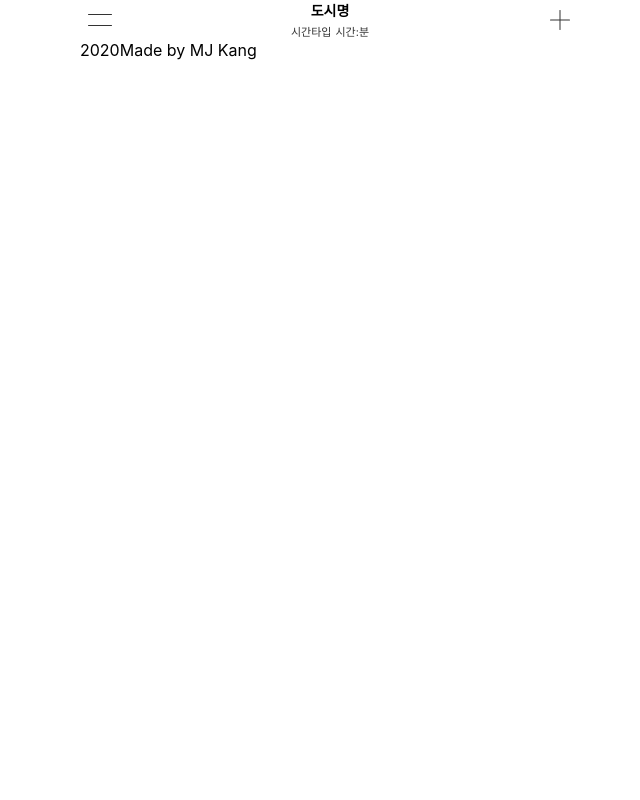
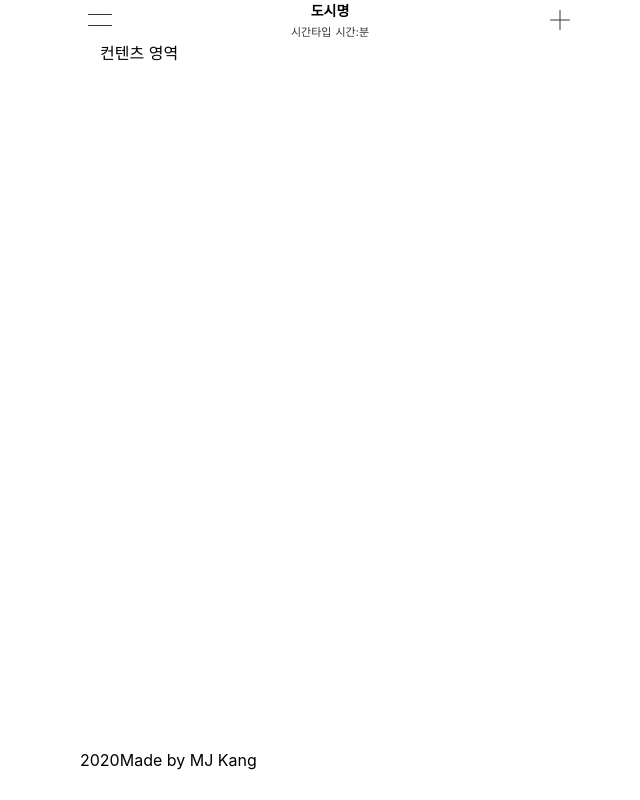
Before and after one commit to mjkang0987/recommendClothes, a React (Create React App) app in the folder clothes/: page / in a window 1280 px wide. Shown: the whole page, without its empty margins (310-950 px from the left). Built offline with nearby package versions, Linux system fonts and the light colour scheme.

Commit message:
feat: 컨텐츠 영역 추가

```diff
--- a/clothes/src/App.js
+++ b/clothes/src/App.js
@@ -5,6 +5,9 @@ function App() {
   return (
     <>
       <Header/>
+      <div className="contentWrap">
+        컨텐츠 영역
+      </div>
       <Footer/>
     </>
   );
--- a/clothes/src/styles/style.scss
+++ b/clothes/src/styles/style.scss
@@ -17,3 +17,8 @@ button {
 }
 
 @import './partials/header';
+
+.contentWrap {
+    min-height: calc(100vh - 90px);
+    padding: 0 20px;
+}
```
